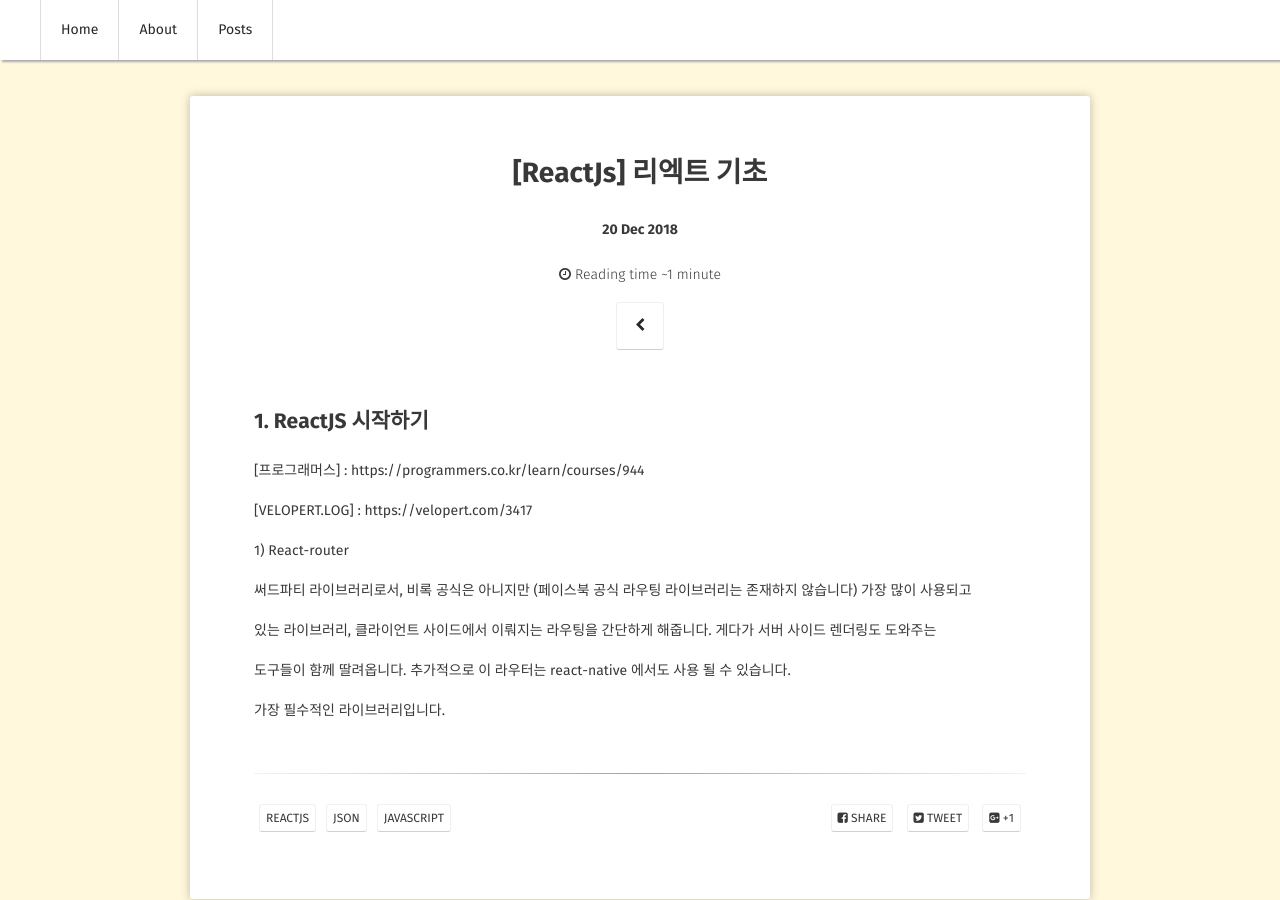
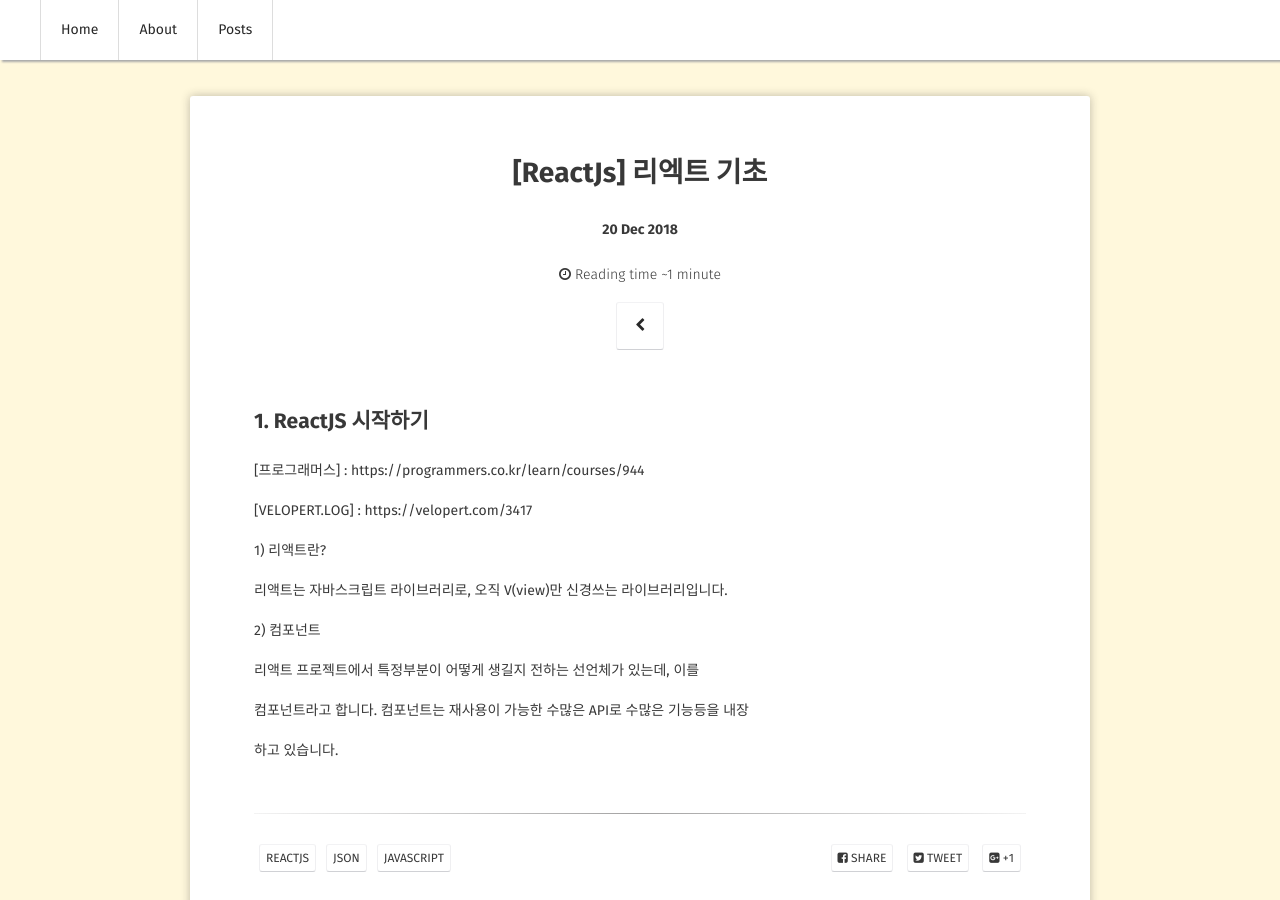
Before and after one commit to choiwono/choiwono.github.io, a Jekyll site: the page built from _posts/2018-12-19-reactjs.md, in a window 1280 px wide and 900 px high. Built offline with Jekyll 4.4.1, drawn with Linux system fonts in a browser that asks for light colours; some web fonts are replaced; comment, search, counter and statistics services are not loaded.

Commit message:
Update 2018-12-19-reactjs.md

```diff
--- a/_posts/2018-12-19-reactjs.md
+++ b/_posts/2018-12-19-reactjs.md
@@ -18,12 +18,14 @@ comments: true
 
 [VELOPERT.LOG] : https://velopert.com/3417
 
-1) React-router
+1) 리액트란?
 
-써드파티 라이브러리로서, 비록 공식은 아니지만 (페이스북 공식 라우팅 라이브러리는 존재하지 않습니다) 가장 많이 사용되고
+리액트는 자바스크립트 라이브러리로, 오직 V(view)만 신경쓰는 라이브러리입니다.
 
-있는 라이브러리, 클라이언트 사이드에서 이뤄지는 라우팅을 간단하게 해줍니다. 게다가 서버 사이드 렌더링도 도와주는
+2) 컴포넌트
 
-도구들이 함께 딸려옵니다. 추가적으로 이 라우터는 react-native 에서도 사용 될 수 있습니다.
+리액트 프로젝트에서 특정부분이 어떻게 생길지 전하는 선언체가 있는데, 이를
 
-가장 필수적인 라이브러리입니다.
+컴포넌트라고 합니다. 컴포넌트는 재사용이 가능한 수많은 API로 수많은 기능등을 내장
+
+하고 있습니다.
```
